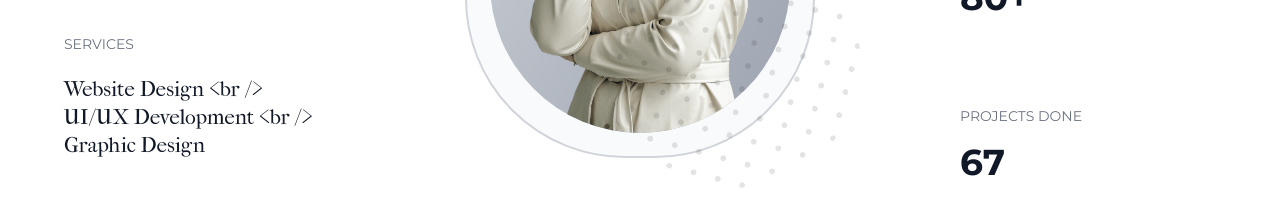
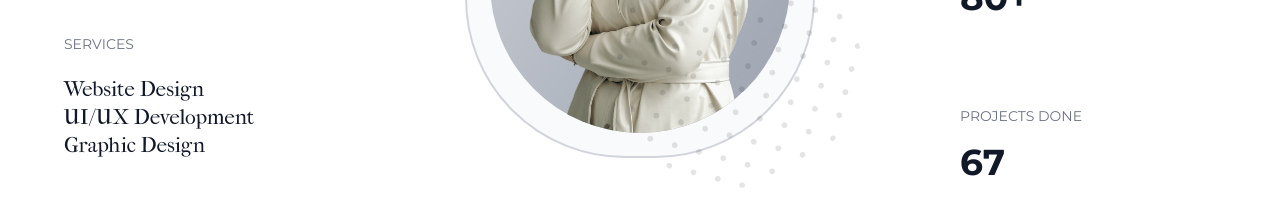
Before and after one commit to aaravsinha-ninja/innovance_3.0_portfolio, a React (Create React App) app: page / in a window 1280 px wide. Shown: the part 820-1024 px from the top of the page. Built offline with nearby package versions, Linux system fonts and the light colour scheme.

Commit message:
bug: Fixed <br/> tag issue

```diff
--- a/src/App.css
+++ b/src/App.css
@@ -1,3 +1,7 @@
+* {
+  user-select: none;
+}
+
 .App {
     text-align: center;
 }
@@ -37,36 +41,12 @@
     }
 }
 
-* {
-  /* cursor: none; */
-}
-
-a,
-button {
-  /* cursor: none; */
-}
-
 a:hover ~ .custom-cursor,
 button:hover ~ .custom-cursor {
     transform: scale(1.5);
-}
-
-a:hover,
-button:hover {
-  /* cursor: none !important; */
 }
 
 .fixed,
 .absolute {
     z-index: auto;
 }
-
-/* #heroid {
-  text-align: left !important;
-} */
-
-/* @media (max-width: 768px) { */
-/* #heroid { */
-/* text-align: center !important; */
-/* } */
-/* } */
--- a/src/components/main/Hero/Hero.tsx
+++ b/src/components/main/Hero/Hero.tsx
@@ -8,7 +8,6 @@ const Hero: React.FC = () => {
         <main className="overflow-hidden">
             <section id="home" className="py-8 flex justify-center">
                 <div className="max-w-6xl mx-6 lg:mx-8 sm:mx-4 grid lg:gap-16 md:gap-12 max-md:gap-10 lg:pt-8 md:grid-cols-[1fr_2fr_1fr]">
-
                     {/* Profile Section */}
                     <div className="grid xl:gap-8 lg:gap-6 gap-4 md:order-2 text-center">
                         <h1 style={{lineHeight: "1.25"}} className="text-center lg:text-4xl xl:text-5xl text-3xl font-imfell font-semibold tracking-wider mb-2">
@@ -43,7 +42,8 @@ const Hero: React.FC = () => {
                         </div>
                         <div>
                             <h3 className="text-sm font-normal text-gray-500 mb-4 font-montserrat">SERVICES</h3>
-                            <p className="font-imfell text-lg text-gray-900">{heroData.services.join(" <br /> ")}</p>
+                            <p className="font-imfell text-lg text-gray-900" dangerouslySetInnerHTML={{__html: heroData.services.join("<br />")}}>
+                            </p>
                         </div>
                     </div>
 
```
Lines whose indentation alone changed are shown as unchanged.
